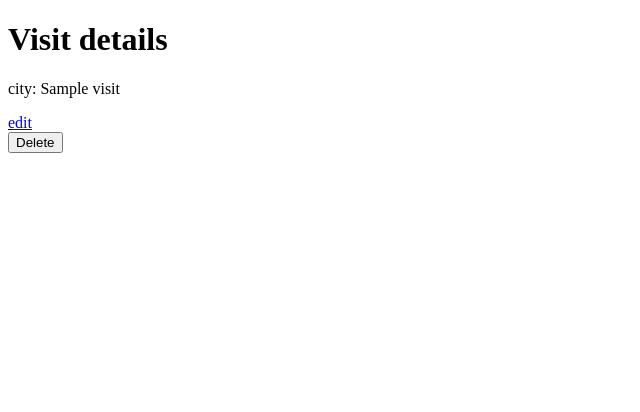
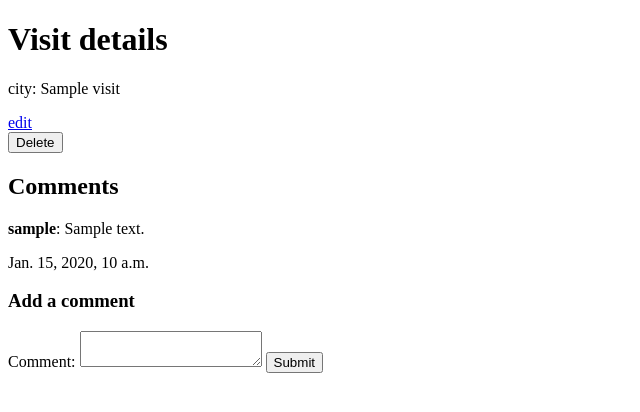
Before and after one commit to mrymSharaf/Horizon, a Django app: page /visits/1/ in a window 1280 px wide. Shown: the part 47-459 px from the top of the page, without its empty margins (0-640 px from the left). Run offline with Django 5.2, Linux system fonts and the light colour scheme; a user stored in the database is signed in; tables that the repository leaves empty hold one stand-in row (values such as "Sample post").

Commit message:
add commnets to visit

```diff
--- a/main_app/templates/visit/visit-details.html
+++ b/main_app/templates/visit/visit-details.html
@@ -12,4 +12,29 @@
         {% csrf_token %}
         <button type="submit">Delete</button>
     </form>
+
+    <h2>Comments</h2>
+
+    {% for comment in comments %}
+      <p>
+        <strong>{{ comment.user.username }}</strong>: {{ comment.content }} </p>
+        <p>{{comment.created_at}}</p>
+
+    {% empty %}
+      <p>Be the first to comment</p>
+    {% endfor %}
+
+
+  {% if user.is_authenticated %}
+    <h3>Add a comment</h3>
+    <form method="post" action="{% url 'comment-create' visit.id %}">
+        {% csrf_token %}
+        <label for="content">Comment:</label>
+        <textarea id="content" name="content" required></textarea>
+        <button type="submit">Submit</button>
+    </form>
+  {% else %}
+    <p>Log in to comment</p>
+  {% endif %}
+
 {% endblock body %}
--- a/main_app/urls.py
+++ b/main_app/urls.py
@@ -11,5 +11,6 @@ urlpatterns = [
    path('visits/<int:pk>/delete/', views.VisitDeleteView.as_view(), name='visit-delete'),
 
    path('comments/all/', views.CommentListView.as_view(), name='comment-list'),
+   path('visits/<int:visit_id>/comments/add/', views.CommentCreateView.as_view(), name='comment-create'),
 
 ]
--- a/main_app/views.py
+++ b/main_app/views.py
@@ -3,8 +3,9 @@ from .models import Visit, Comment
 from django.contrib.auth.models import User
 from django.contrib.auth.mixins import UserPassesTestMixin
 from django.urls import reverse, reverse_lazy
+from django.shortcuts import get_object_or_404
 from django.views.generic import ListView, DetailView, CreateView, UpdateView, DeleteView
-from main_app.forms import SignupForm, VisitForm
+from main_app.forms import SignupForm, VisitForm , CommentForm
 from django.contrib.auth.mixins import LoginRequiredMixin
 
 # Create your views here.
@@ -15,16 +16,21 @@ class SignUpView(CreateView):
     success_url = reverse_lazy("login")
 
 
-class VisitListView(ListView):
+class VisitListView(LoginRequiredMixin,ListView):
     model = Visit
     template_name = 'visit/visit-list.html'
     context_object_name = 'visits'
 
 
-class VisitDetailView(DetailView):
+class VisitDetailView(LoginRequiredMixin,DetailView):
     model = Visit
     template_name = 'visit/visit-details.html'
     context_object_name = 'visit'
+
+    def get_context_data(self, **kwargs):
+        context = super().get_context_data(**kwargs)
+        context['comments'] = self.object.comments.all().order_by('-created_at')
+        return context
 
 
 class VisitCreateView(LoginRequiredMixin, CreateView):
@@ -41,7 +47,7 @@ class VisitCreateView(LoginRequiredMixin, CreateView):
         return super().form_valid(form)
 
 
-class VisistUpdateView(UpdateView):
+class VisistUpdateView(LoginRequiredMixin,UpdateView):
     model = Visit
     template_name = 'visit/visit-form.html'
     form_class = VisitForm
@@ -58,7 +64,7 @@ class VisistUpdateView(UpdateView):
         return reverse('visit-list')
 
 
-class VisitDeleteView(DeleteView):
+class VisitDeleteView(LoginRequiredMixin,DeleteView):
     model = Visit
     context_object_name = 'visit'
 
@@ -66,7 +72,22 @@ class VisitDeleteView(DeleteView):
         return reverse('visit-list')
 
 
-class CommentListView(ListView):
+class CommentListView(LoginRequiredMixin,ListView):
     model = Comment
     template_name = 'comment/comment-list.html'
     context_object_name = 'comments'
+
+
+class CommentCreateView(LoginRequiredMixin,CreateView):
+    model = Comment
+    template_name = 'comment/comment-form.html'
+    form_class = CommentForm
+
+    def get_success_url(self):
+        return reverse('visit-details', kwargs={'pk': self.kwargs['visit_id']})
+
+
+    def form_valid(self, form):
+        form.instance.user = self.request.user
+        form.instance.visit = Visit.objects.get(pk=self.kwargs.get('visit_id'))
+        return super().form_valid(form)
```
Also changed, not shown: main_app/forms.py (+7 -1 lines).
